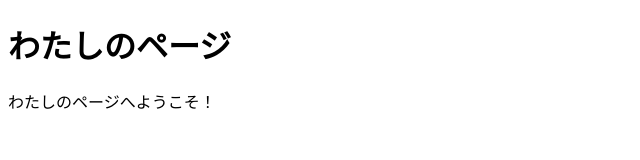
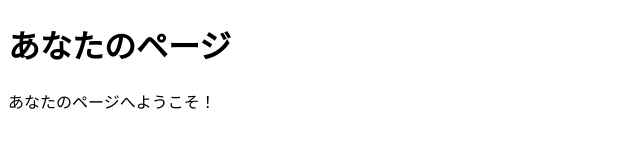
Before and after one commit to Aries2357/testsite, a plain HTML site: page index.html in a window 1280 px wide. Shown: the full height of the page, 0-640 px from the left. Drawn offline with Linux system fonts and the light colour scheme.

Commit message:
bbbbbbbbb

```diff
--- a/index.html
+++ b/index.html
@@ -4,7 +4,7 @@
     <title>わたしのページ</title>
 </head>
 <body>
-<h1>わたしのページ</h1>
-<p>わたしのページへようこそ！</p>
+<h1>あなたのページ</h1>
+<p>あなたのページへようこそ！</p>
 </body>
 </html>
```
